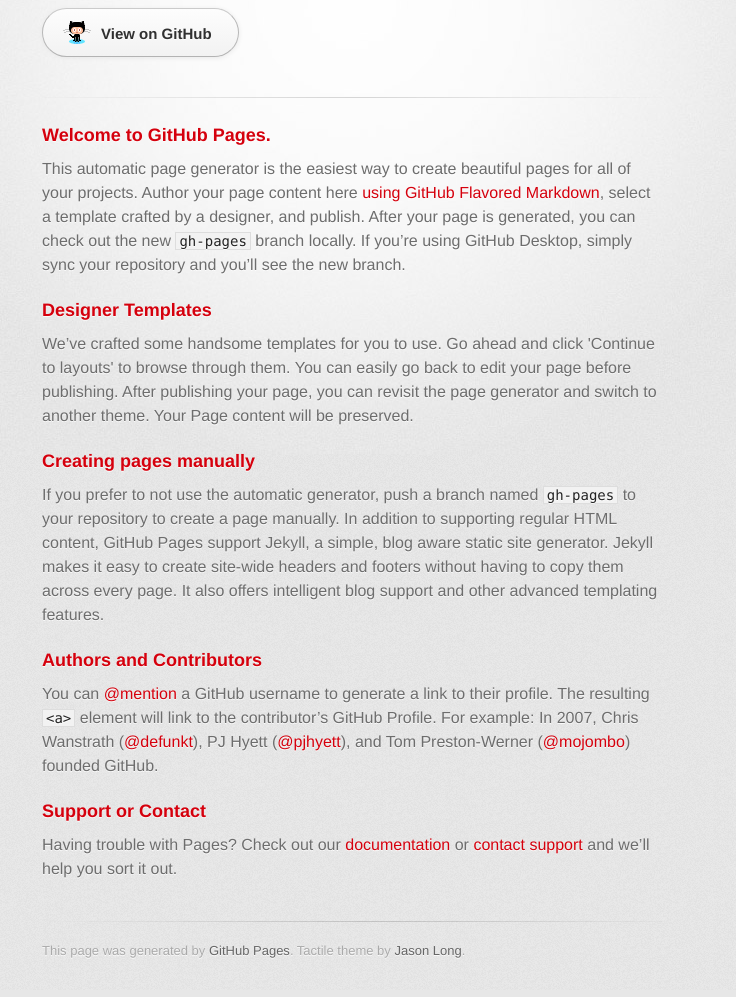
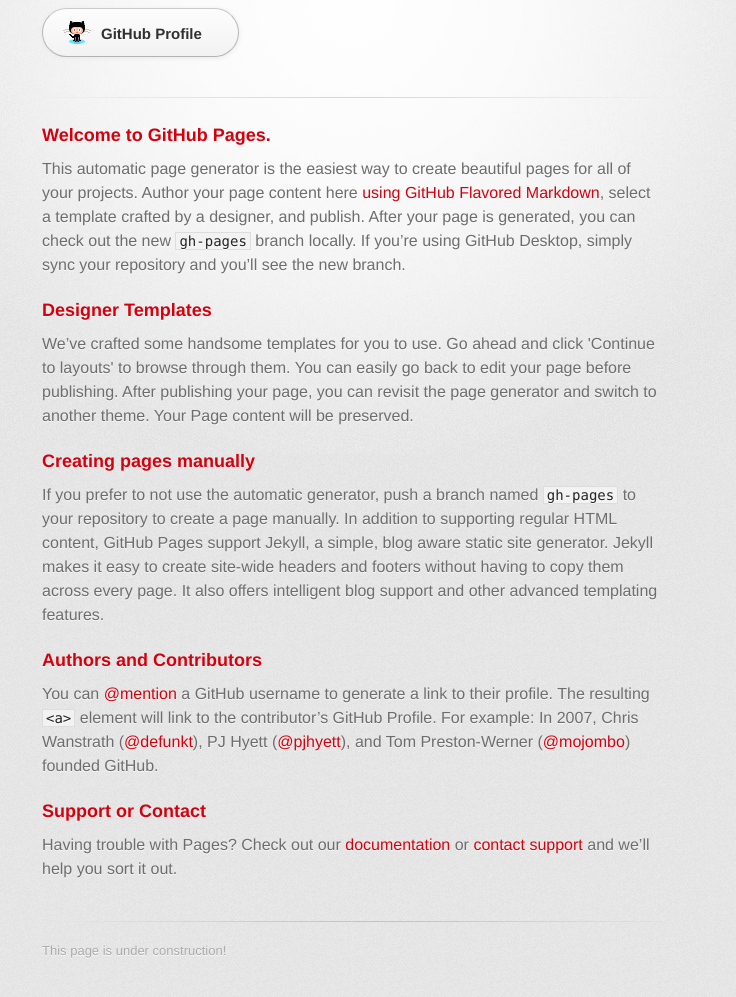
Before and after one commit to abhilashvpillai/abhilashvpillai.github.io, a plain HTML site: page index.html in a window 1280 px wide. Shown: the part 119-1116 px from the top of the page, without its empty margins (288-1024 px from the left). Drawn offline with Linux system fonts and the light colour scheme; a web font is replaced by a local one.

Commit message:
index.html changed.

```diff
--- a/index.html
+++ b/index.html
@@ -23,7 +23,7 @@
         </header>
 
         <section id="downloads" class="clearfix">
-          <a href="https://github.com/abhilashvpillai" id="view-on-github" class="button"><span>View on GitHub</span></a>
+          <a href="https://github.com/abhilashvpillai" id="view-on-github" class="button"><span>GitHub Profile</span></a>
         </section>
 
         <hr>
@@ -56,7 +56,7 @@
         </section>
 
         <footer>
-          This page was generated by <a href="https://pages.github.com">GitHub Pages</a>. Tactile theme by <a href="https://twitter.com/jasonlong">Jason Long</a>.
+          <div><p>This page is under construction!</p></div>
         </footer>
 
 
```
